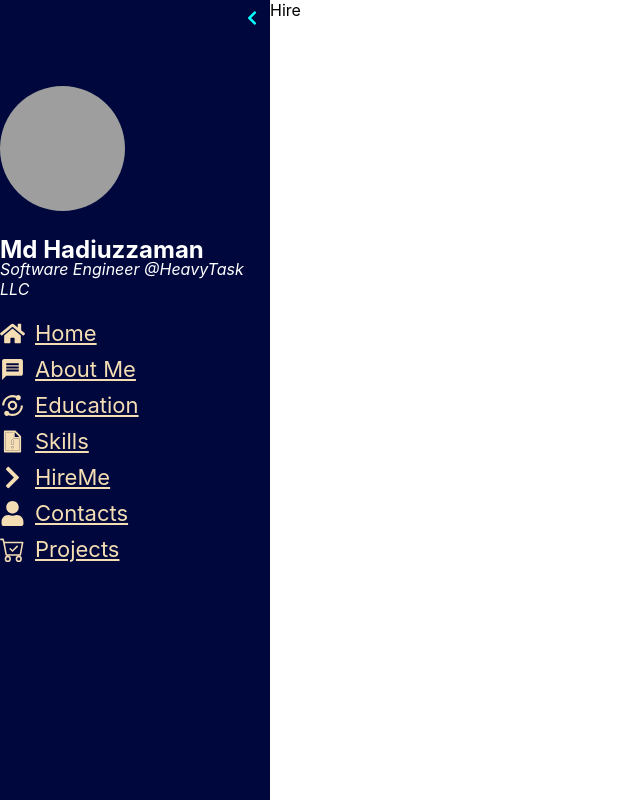
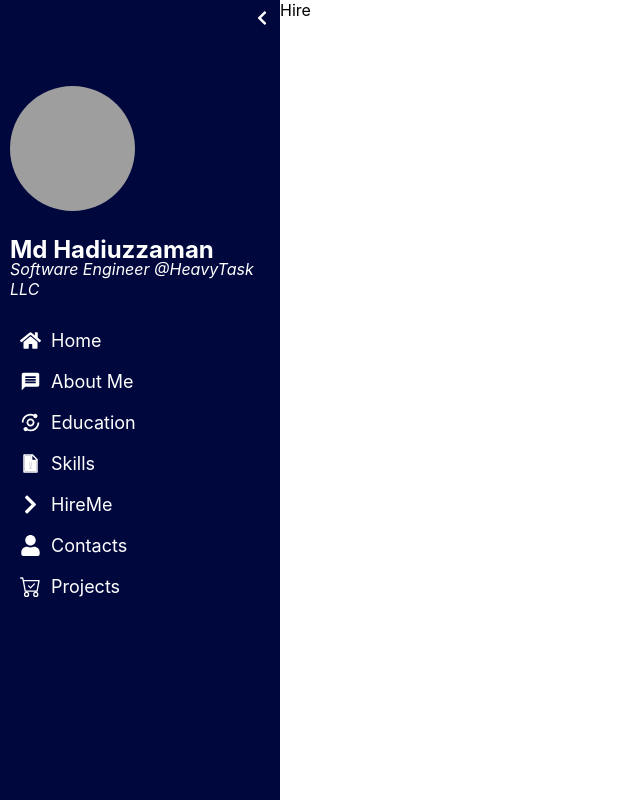
Before and after one commit to hadiuzzaman524/react-portfolio-template, a React (Create React App) app: page /hireme in a window 1280 px wide. Shown: the whole page, without its empty margins (0-640 px from the left). Built offline with nearby package versions, Linux system fonts and the light colour scheme; grey boxes are pictures that could not be loaded.

Commit message:
fix: fixed design issues

```diff
--- a/src/presentation/features/side_bar/SideBar.js
+++ b/src/presentation/features/side_bar/SideBar.js
@@ -11,7 +11,7 @@ import { FaChevronLeft } from "react-icons/fa";
 import { FaChevronRight } from "react-icons/fa";
 import { useState } from 'react';
 
-const iconSize = 25;
+const iconSize = 21;
 const routes = [
     {
         path: "/",
@@ -59,14 +59,14 @@ const SideBar = ({ children }) => {
             width: 0,
             opacity: 0,
             transition: {
-                duration: 0.6,
+                duration: 0.4,
             },
         },
         show: {
             opacity: 1,
             width: "auto",
             transition: {
-                duration: 0.6,
+                duration: 0.4,
             },
         },
     };
@@ -75,7 +75,7 @@ const SideBar = ({ children }) => {
         <div className={Style.main_container}>
 
             <motion.div className={Style.sidebar} animate={{
-                width: isOpen ? "270px" : "32px",
+                width: isOpen ? "270px" : "40px",
                 transition: {
                     duration: 0.5,
                     type: "spring",
@@ -107,7 +107,10 @@ const SideBar = ({ children }) => {
                     routes.map((item) => {
                         return (
                             <>
-                                <NavLink to={item.path} key={item.name} className={Style.nav_item}>
+                                <NavLink to={item.path}
+                                key={item.name}
+                                className={Style.nav_item}
+                                >
                                     <div className={Style.icon}>{item.icon}</div>
                                     <div className={Style.link_text}>{item.name}</div>
                                 </NavLink>
--- a/src/presentation/features/side_bar/SideBar.module.css
+++ b/src/presentation/features/side_bar/SideBar.module.css
@@ -1,12 +1,15 @@
 .main_container {
     display: flex;
   }
-
+a{
+  text-decoration: none;
+}
 .sidebar {
     background: rgb(0, 7, 61);
     color: white;
     height: 100vh;
     overflow-y: auto;
+    padding-left: 10px;
   }
   .sidebar img{
     height: 125px;
@@ -21,20 +24,35 @@
   }
   .nav_item{
     display: flex;
-    color: wheat;
-    margin-top: 10px;
+    color: white;
+   padding: 10px;
     align-items: center;
+   transition: cubic-bezier(0.175, 0.885, 0.32, 1.275);
+   overflow: hidden;
   }
+  .nav_item:hover{
+    border-right: 3px solid white;
+    transition: cubic-bezier(0.175, 0.885, 0.32, 1.275);
+    background-color: rgb(45, 51,89);
+
+  }
+ .active{
+  border-right: 3px solid white;
+  background-color: rgb(45, 51,89);
+ }
   .icon {
     font-size: 18px;
     line-height: 0;
   }
   .link_text{
-    font-size: 22px;
+    font-size: 18px;
     padding-left: 10px;
+    display: flex;
+    gap: 10px;
+    white-space: nowrap;
   }
   .bar{
-    color: aqua;
+    color: white;
     display: flex;
     justify-content: end;
     align-items: flex-end;
```
